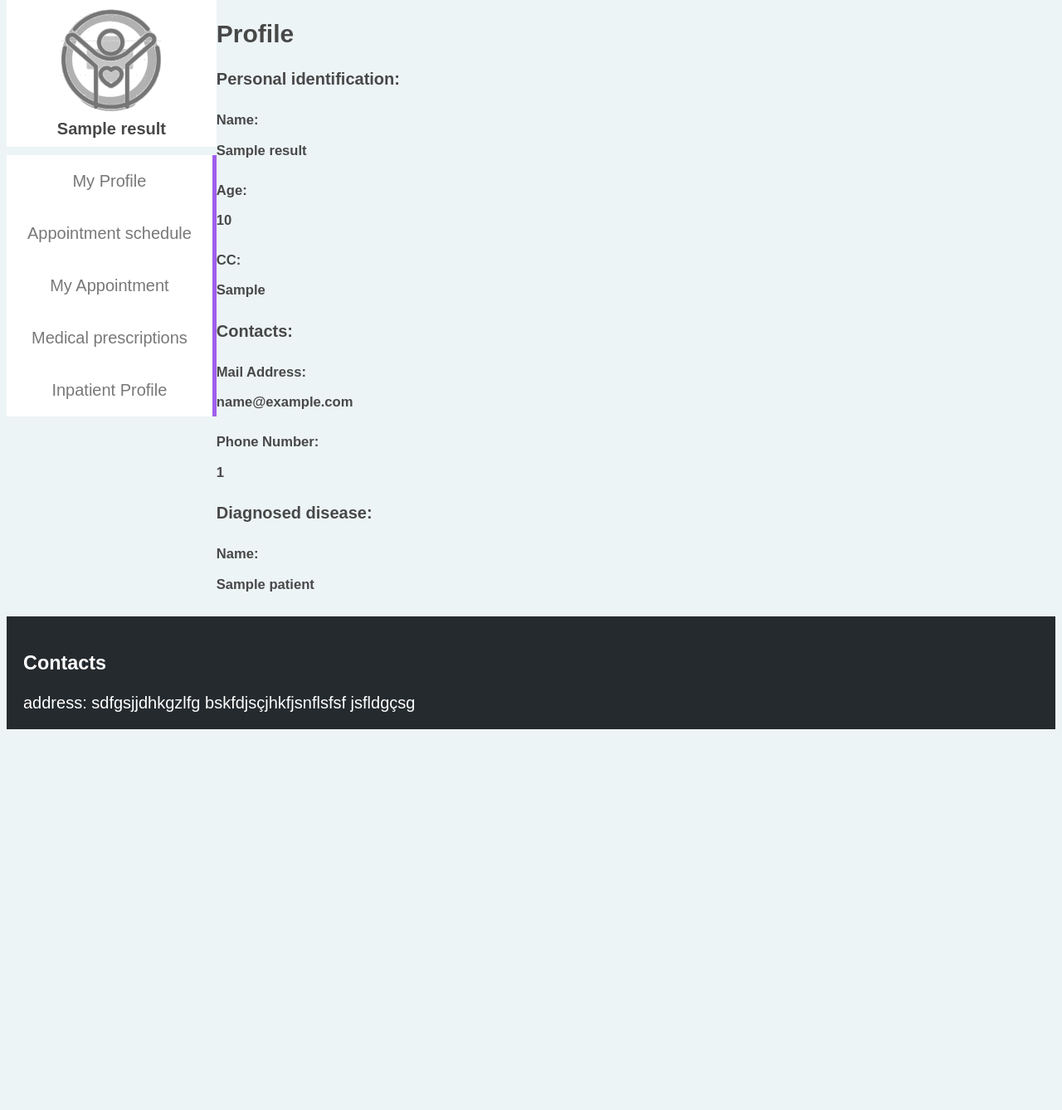
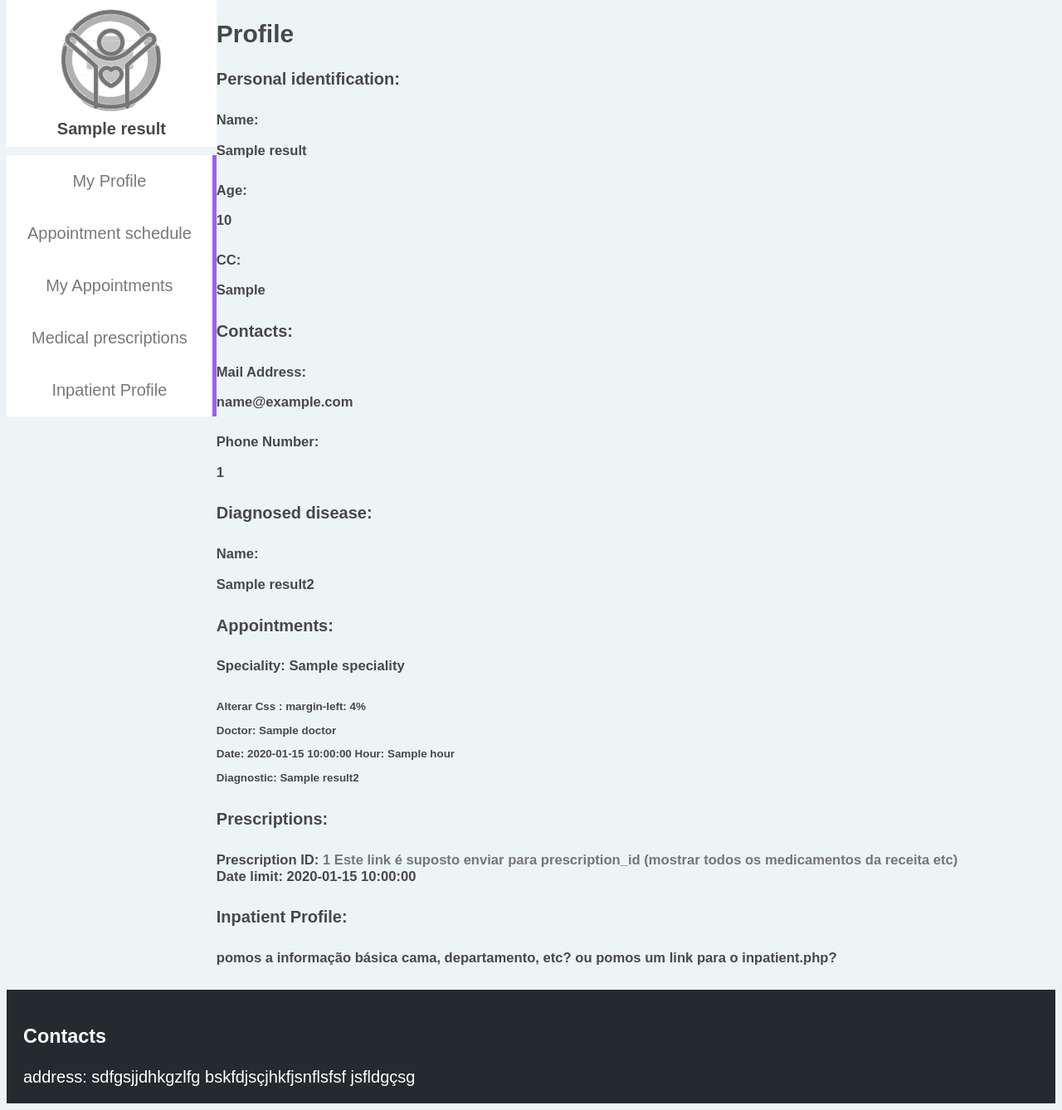
Before and after one commit to AMfeta99/FEUP-ESIN, a PHP site: template templates/patient_menu.php in a window 1280 px wide. Shown: the part 174-1512 px from the top of the page at 83% size. Before the commit the page ends 1053 px from the top, so only its background shows below. Run offline with PHP 8.4, Linux system fonts and the light colour scheme; the template is opened without the code that fills it: most values are stand-ins (such as "Sample title", 1, 10 or a date in 2020); data that the repository does not hold is empty.

Commit message:
add more info to patient pag
alguns problemas estão a surgir devido aos valores NULL de alguns atributos

```diff
--- a/index_f_login.php
+++ b/index_f_login.php
@@ -9,7 +9,9 @@
 
   try{
     $result = getPatientById($patient_cc); // array of arrays
-    $result2=  getPatientAppointment($patient_cc);
+    $result2 =  getPatientAppointment($patient_cc); // date, diagnosis, doctor, speciality
+
+    $result3 =  getPrescriptionsOfPatient($patient_cc);
   } catch(PDOException $e){
     $err = $e-> getMessage();
     exit(0);
--- a/templates/inpatient_pag.php
+++ b/templates/inpatient_pag.php
@@ -57,7 +57,6 @@
             </article>
 
             <article class="info_section">
-                <h4 class="info_section">Vou colocar já aqui tudo mas é suposto isto estar conforme se carrega em cada parte: </h4>
                 <h4 class="info_section">Reports: </h4>
 
                 <?php foreach ($result6 as $row) { ?>
--- a/templates/patient_menu.php
+++ b/templates/patient_menu.php
@@ -11,7 +11,7 @@
               <ul id="link_profile">
                 <li><a href="">My Profile</a></li>
                 <li><a href="">Appointment schedule</a></li>
-                <li><a href="">My Appointment </a></li>
+                <li><a href="">My Appointments </a></li>
                 <li><a href="">Medical prescriptions</a></li>
                 <li><a href="">Inpatient Profile</a></li>
                 </ul>
@@ -39,12 +39,47 @@
 
             <article class="info_section">
                 <h4 class="info_section">Diagnosed disease: </h4>
-                <?php if (strlen($result2["patient"])>0){?>
-                <h5 class="atribute">Name: <p><?php echo  $result2['patient']; ?></p></h5>
 
-                <?php }else { ?>
-                  <h5 class="atribute"> <p> Fortunately, you have no diagnosed disease! (falta subtituir pela query das disease)</p></h5>
-                <?php ; }?>
+                <?php foreach ($result2 as $row) { ?>
+                  <?php if (strlen($row["disease_name"])>0){?> <!-- Se tiver algum diagnóstico-->
+                    <h5 class="atribute">Name: <p><?php echo $row["disease_name"]; ?></p></h5>
+
+                  <?php }else { ?> <!-- não está a entrar neste else-->
+                    <h5 class="atribute"> <p> Fortunately, you have no diagnosed disease! (falta subtituir pela query das disease)</p></h5>
+                  <?php ; }?>
+                <?php } ?>
+            </article>
+
+            <article class="info_section">
+                <h4 class="info_section">Appointments: </h4>
+                <!-- estamos a ter um problema pq se o disease_name for null a tabela de retorno é vazia-->
+                <?php foreach ($result2 as $row) { ?>
+                  <h5 class="atribute">
+                    <p>Speciality: <?php echo  $row["speciality"] ?></p>
+                    <h6 class= "subatribute"> <!-- Alterar Css -->
+                    <p>Alterar Css : margin-left: 4% </p>
+                    <p>Doctor: <?php echo  $row["doctor"] ?></p>
+                    <p>Date: <?php echo  $row["date"] ?> <tab> Hour: <?php echo  $row["Hour"] ?></p>
+                    <p>Diagnostic: <?php echo  $row["disease_name"] ?></p>
+                    </h6>
+                  </h5>
+                <?php  }?>
+            </article>
+
+            <article class="info_section">
+                <h4 class="info_section">Prescriptions: </h4> <!-- colocar um if para o caso de não ter receitas -->
+                <!-- apenas mostrar as receitas que estão dentro da data limit, eliminar da base de dados as que já passaram -->
+                <?php foreach ($result3 as $row) { ?>
+                  <h5 class="atribute"> <p> Prescription ID: <a href="index.php"> <?php echo  $row["id_prescription"] ?> Este link é suposto enviar para prescription_id (mostrar todos os medicamentos da receita etc) </a><br> Date limit: <?php echo  $row["date_limit"] ?> </p></h5>
+                  <?php  }?>
+            </article>
+
+            <article class="info_section">
+                <h4 class="info_section">Inpatient Profile: </h4>
+                <!-- verificar se o paciente está registado na tabela inpatient -->
+
+                  <h5 class="atribute"> <p> pomos a informação básica cama, departamento, etc? ou pomos um link para o inpatient.php?</p></h5>
+
             </article>
 
          </div>
```
Also changed, not shown: database/patient.php (+26 -8 lines).
